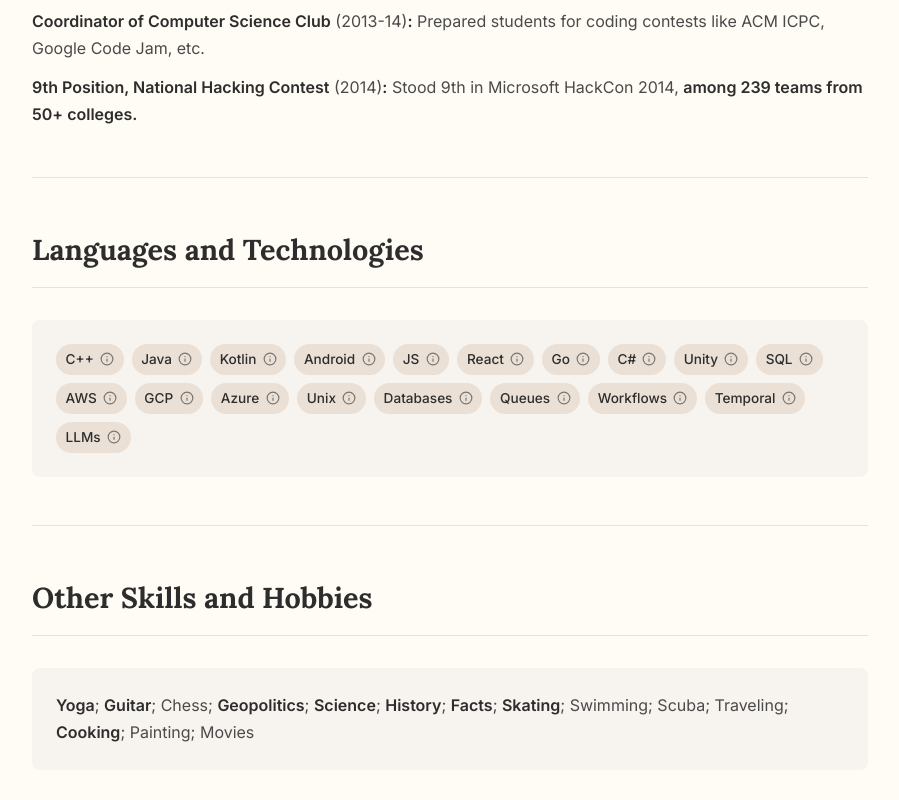
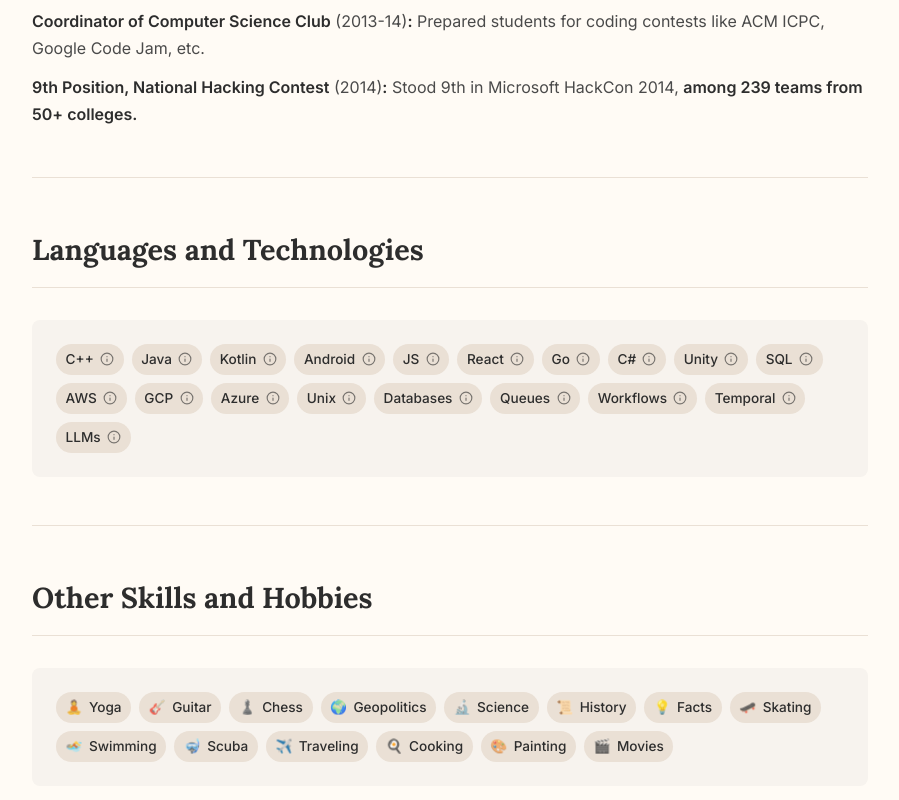
Before and after one commit to ayushmaanbhav/ayush-resume, a React (Create React App) app in the folder resume-app/: page / in a window 1280 px wide. Shown: the part 7301-8101 px from the top of the page, without its empty margins (190-1089 px from the left). Built offline with nearby package versions, Linux system fonts and the light colour scheme.

Commit message:
initial commit

```diff
--- a/resume-app/public/resume.json
+++ b/resume-app/public/resume.json
@@ -300,5 +300,20 @@
     { "name": "Temporal" },
     { "name": "LLMs" }
   ],
-  "hobbies": "<b>Yoga</b>; <b>Guitar</b>; Chess; <b>Geopolitics</b>; <b>Science</b>; <b>History</b>; <b>Facts</b>; <b>Skating</b>; Swimming; Scuba; Traveling; <b>Cooking</b>; Painting; Movies"
+  "hobbies": [
+    { "name": "Yoga", "icon": "🧘" },
+    { "name": "Guitar", "icon": "🎸" },
+    { "name": "Chess", "icon": "♟️" },
+    { "name": "Geopolitics", "icon": "🌍" },
+    { "name": "Science", "icon": "🔬" },
+    { "name": "History", "icon": "📜" },
+    { "name": "Facts", "icon": "💡" },
+    { "name": "Skating", "icon": "🛹" },
+    { "name": "Swimming", "icon": "🏊" },
+    { "name": "Scuba", "icon": "🤿" },
+    { "name": "Traveling", "icon": "✈️" },
+    { "name": "Cooking", "icon": "🍳" },
+    { "name": "Painting", "icon": "🎨" },
+    { "name": "Movies", "icon": "🎬" }
+  ]
 }
--- a/resume-app/src/App.css
+++ b/resume-app/src/App.css
@@ -229,10 +229,15 @@ strong, b {
     margin-bottom: 0;
 }
 
-.skills-list {
-    background-color: var(--subtle-bg-color);
-    padding: 1.5rem;
-    border-radius: 8px;
+.skills-list, .hobbies-list {
+  background-color: var(--subtle-bg-color);
+  padding: 1.5rem;
+  border-radius: 8px;
+}
+
+.hobby-bold {
+  font-weight: 600;
+  color: var(--header-color);
 }
 
 ul {
@@ -285,6 +290,43 @@ ul {
     opacity: 1;
 }
 
+/* Hobby Tags */
+.hobby-tags-container {
+    display: flex;
+    flex-wrap: wrap;
+    gap: 0.5rem;
+    align-items: center;
+}
+
+.hobby-tag {
+    display: inline-flex;
+    align-items: center;
+    background-color: var(--border-color);
+    color: var(--header-color);
+    padding: 0.25rem 0.6rem;
+    border-radius: 1rem; /* pill shape */
+    font-size: 0.85rem;
+    font-weight: 500;
+    cursor: default;
+    transition: all 0.2s ease-in-out;
+}
+
+.hobby-tag:hover {
+    background-color: var(--accent-color);
+    color: var(--bg-color);
+    transform: translateY(-2px);
+    box-shadow: 0 2px 4px rgba(0,0,0,0.1);
+}
+
+.hobby-icon {
+    margin-right: 0.4rem;
+    opacity: 0.8;
+    transition: opacity 0.2s ease;
+}
+
+.hobby-tag:hover .hobby-icon {
+    opacity: 1;
+}
 
 /* Floating Navigation Mini-map */
 .mini-map {
--- a/resume-app/src/components/resume/Hobbies.js
+++ b/resume-app/src/components/resume/Hobbies.js
@@ -1,12 +1,19 @@
 import React from 'react';
 
 const Hobbies = ({ hobbies }) => (
-  <section id="hobbies" className="resume-section">
-    <h2>Other Skills and Hobbies</h2>
-    <div className="skills-list">
-      <p dangerouslySetInnerHTML={{ __html: hobbies }} />
-    </div>
-  </section>
+    <section id="hobbies" className="resume-section">
+        <h2>Other Skills and Hobbies</h2>
+        <div className="hobbies-list">
+            <div className="hobby-tags-container">
+                {hobbies.map((hobby, index) => (
+                    <span key={index} className="hobby-tag">
+                        <span className="hobby-icon">{hobby.icon}</span>
+                        {hobby.name}
+                    </span>
+                ))}
+            </div>
+        </div>
+    </section>
 );
 
 export default Hobbies;
```
